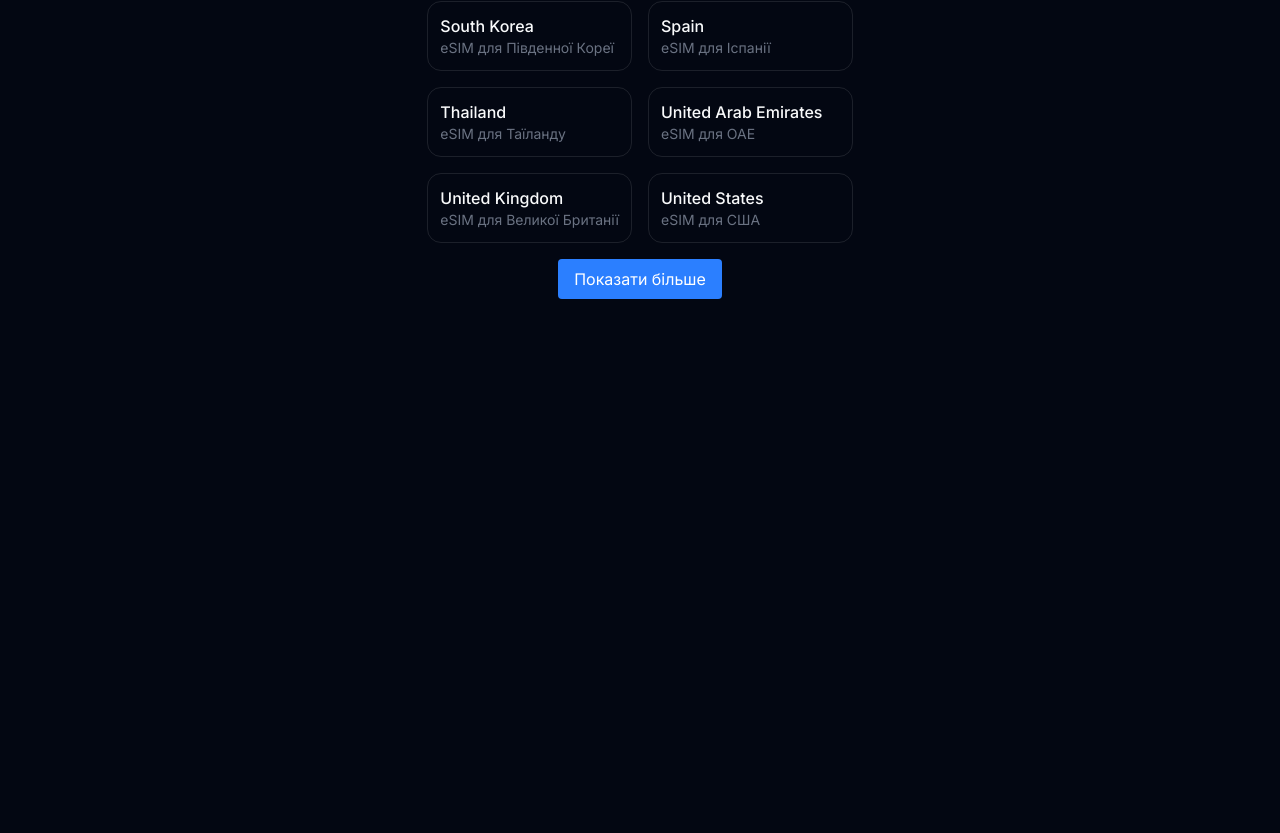
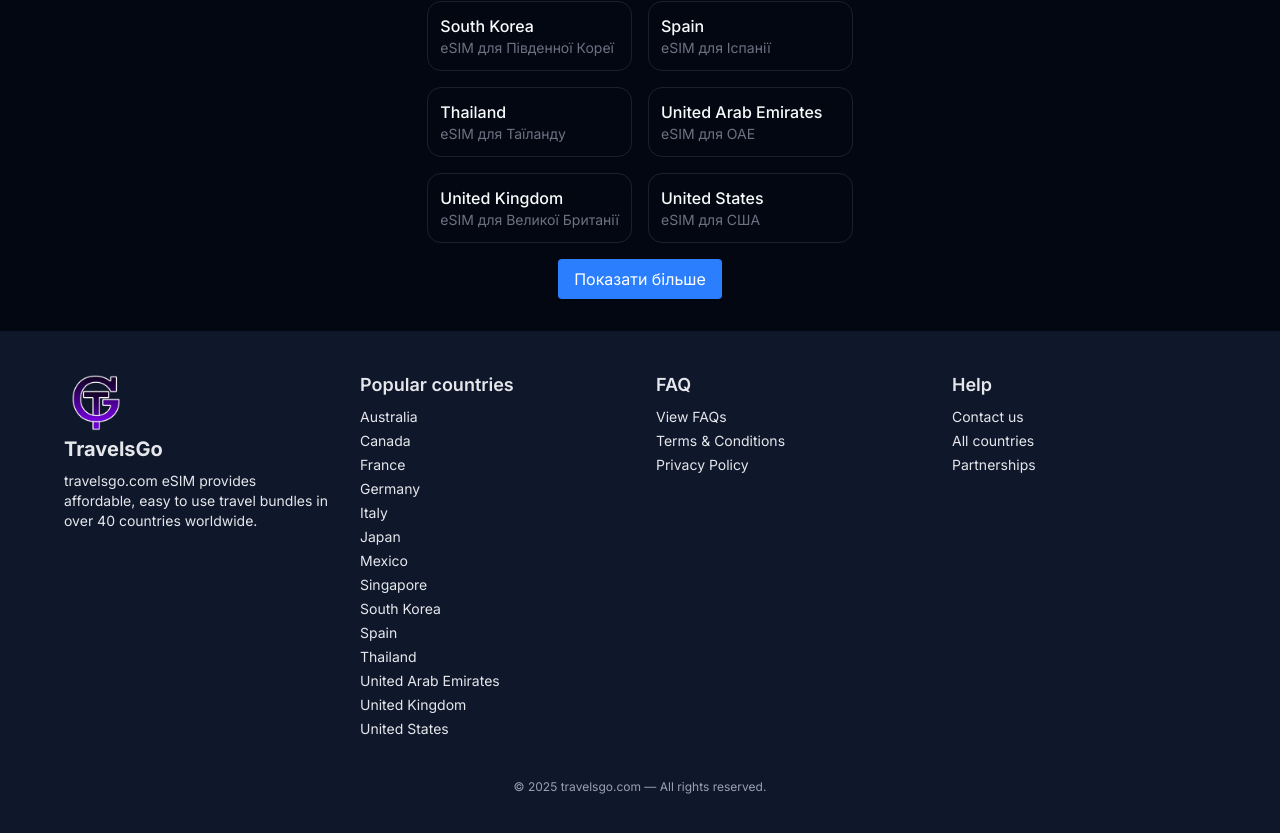
Before and after one commit to Myki487/esim-website, a Next.js app: page / in a window 1280 px wide. Shown: the part 557-1390 px from the top of the page. Before the commit the page ends 888 px from the top, so only its background shows below. Built offline with nearby package versions, Linux system fonts and the light colour scheme.

Commit message:
Footer 29.05.25

```diff
--- a/src/app/layout.tsx
+++ b/src/app/layout.tsx
@@ -2,6 +2,7 @@
 import Header from '@/components/Header'
 import { Inter } from 'next/font/google'
 import I18nProvider from './i18n-provider'
+import Footer from '@/components/Footer'
 
 const inter = Inter({ subsets: ['latin'] })
 
@@ -24,6 +25,8 @@
 				{children}
 			</div>
 			</I18nProvider>
+
+			<Footer />
       </body>
     </html>
   )
--- /dev/null
+++ b/src/components/Footer.tsx
@@ -0,0 +1,78 @@
+'use client'
+
+import Link from 'next/link'
+import Image from 'next/image'
+import { useEffect, useState } from 'react'
+
+type Country = {
+  id: number
+  name: string
+  popular: boolean
+  description: string
+}
+
+export default function Footer() {
+  const [popularCountries, setPopularCountries] = useState<Country[]>([])
+
+  useEffect(() => {
+    fetch('/api/countries')
+      .then((res) => res.json())
+      .then((data: Country[]) => {
+        const popular = data.filter((c) => c.popular)
+        setPopularCountries(popular)
+      })
+  }, [])
+
+  return (
+    <footer className="bg-slate-900 text-gray-200 py-10 px-6">
+      <div className="max-w-6xl mx-auto grid grid-cols-1 sm:grid-cols-2 md:grid-cols-4 gap-8">
+        {/* Logo & description */}
+        <div>
+					<Image src="/Logo.png" alt="TravelsGo Logo" width={64} height={64} />
+          <div className="text-xl font-bold">TravelsGo</div>
+          <p className="text-sm mt-2">
+            travelsgo.com eSIM provides affordable, easy to use travel bundles in over 40 countries worldwide.
+          </p>
+        </div>
+
+        {/* Popular countries */}
+        <div>
+          <h3 className="text-lg font-semibold mb-2">Popular countries</h3>
+          <ul className="space-y-1 text-sm">
+            {popularCountries.map((country) => (
+              <li key={country.id}>
+                <Link href={`/countries/${country.name.toLowerCase()}`} className="hover:underline">
+                  {country.name}
+                </Link>
+              </li>
+            ))}
+          </ul>
+        </div>
+
+        {/* FAQ */}
+        <div>
+          <h3 className="text-lg font-semibold mb-2">FAQ</h3>
+          <ul className="space-y-1 text-sm">
+            <li><Link href="/faq" className="hover:underline">View FAQs</Link></li>
+            <li><Link href="/terms" className="hover:underline">Terms & Conditions</Link></li>
+            <li><Link href="/privacy" className="hover:underline">Privacy Policy</Link></li>
+          </ul>
+        </div>
+
+        {/* Help & extra */}
+        <div>
+          <h3 className="text-lg font-semibold mb-2">Help</h3>
+          <ul className="space-y-1 text-sm">
+            <li><Link href="/contact" className="hover:underline">Contact us</Link></li>
+            <li><Link href="/countries" className="hover:underline">All countries</Link></li>
+            <li><Link href="/partners" className="hover:underline">Partnerships</Link></li>
+          </ul>
+        </div>
+      </div>
+
+      <div className="text-center text-xs text-gray-400 mt-10">
+        © {new Date().getFullYear()} travelsgo.com — All rights reserved.
+      </div>
+    </footer>
+  )
+}
```
Also changed, not shown: public/Logo.png (added).
